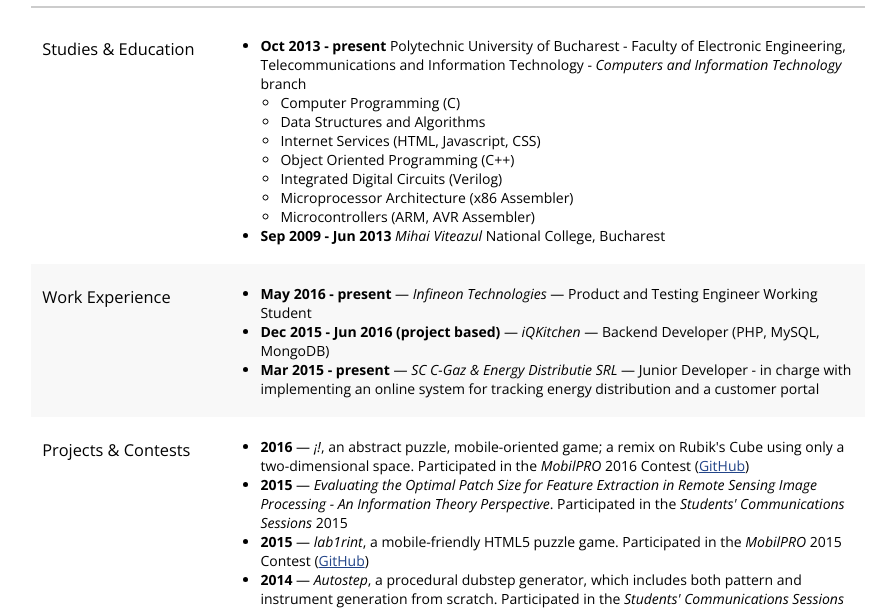
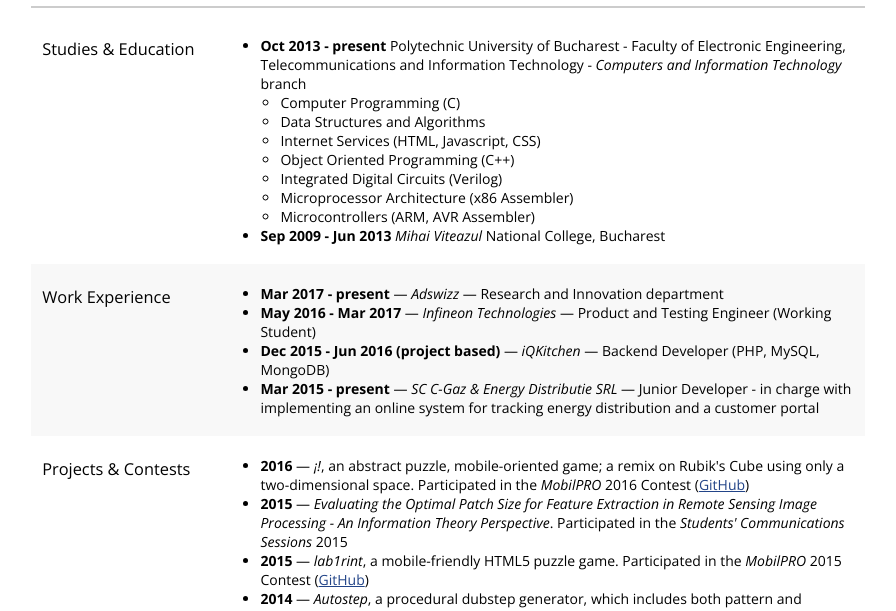
Before and after one commit to deveah/resume, a plain HTML site: page index.html in a window 1280 px wide. Shown: the part 115-726 px from the top of the page, without its empty margins (192-1088 px from the left). Drawn offline with nearby package versions, Linux system fonts and the light colour scheme.

Commit message:
Update index.html

```diff
--- a/index.html
+++ b/index.html
@@ -183,7 +183,8 @@
 
 				<td>
 					<ul>
-						<li><b>May 2016 - present</b> &mdash; <i>Infineon Technologies</i> &mdash; Product and Testing Engineer Working Student</li>
+						<li><b>Mar 2017 - present</b> &mdash; <i>Adswizz</i> &mdash; Research and Innovation department</li>
+						<li><b>May 2016 - Mar 2017</b> &mdash; <i>Infineon Technologies</i> &mdash; Product and Testing Engineer (Working Student)</li>
 						<li><b>Dec 2015 - Jun 2016 (project based)</b> &mdash; <i>iQKitchen</i> &mdash;
 							Backend Developer (PHP, MySQL, MongoDB)
 						</li>
```
